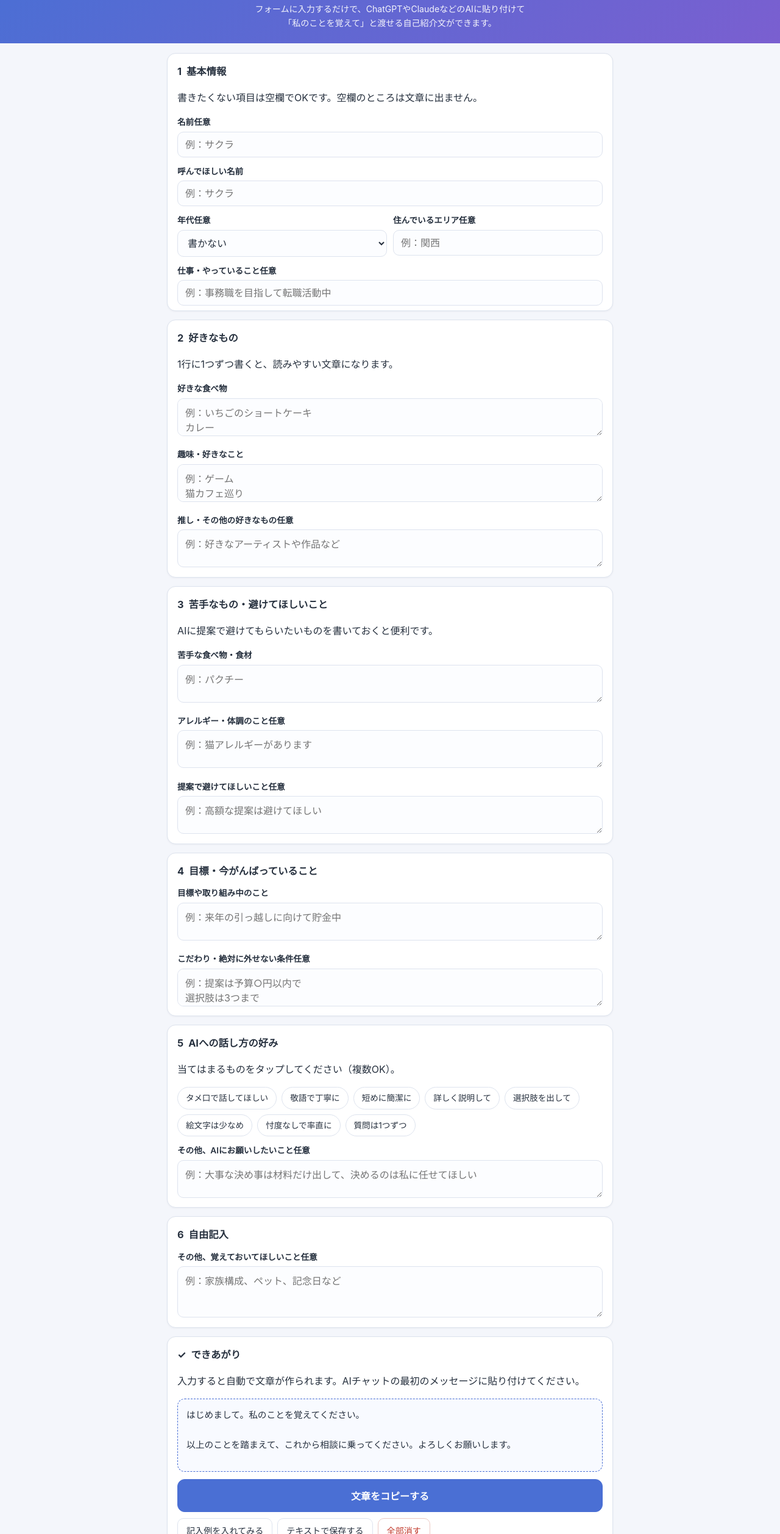
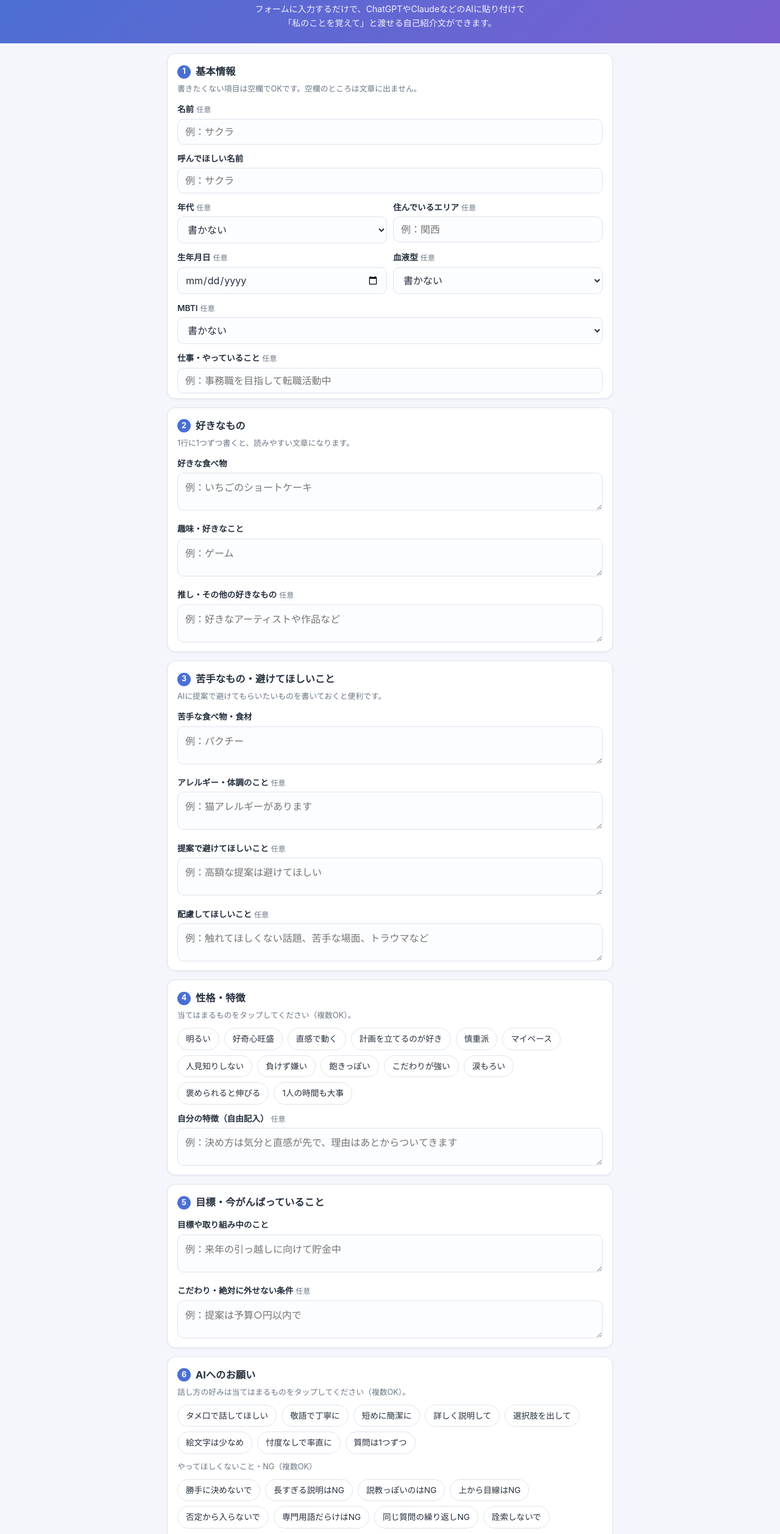
Before and after one commit to marin0610/ai-profile-maker, a plain HTML site: page index.html in a window 1280 px wide. Shown: the part 65-2580 px from the top of the page at 61% size. Drawn offline with Linux system fonts and the light colour scheme.

Commit message:
Add files via upload

```diff
--- a/index.html
+++ b/index.html
@@ -5,50 +5,38 @@
 <meta name="viewport" content="width=device-width, initial-scale=1.0">
 <title>AIに覚えてもらう プロフィール作成</title>
 <style>
-:root{
---bg:#f4f6fb; --card:#ffffff; --ink:#26303e; --sub:#6b7686;
---accent:#4a6fd4; --accent-soft:#e8eeff; --line:#dde3ee;
---warn:#c0392b; --radius:14px;
-}
-*{box-sizing:border-box; -webkit-tap-highlight-color:transparent;}
-body{margin:0; font-family:-apple-system,"Hiragino Kaku Gothic ProN","Yu Gothic UI","Noto Sans JP",sans-serif;
-background:var(--bg); color:var(--ink); line-height:1.65; font-size:16px;}
-header{background:linear-gradient(135deg,#4a6fd4,#7a5fd0); color:#fff; padding:26px 18px 22px; text-align:center;}
-header h1{margin:0 0 6px; font-size:1.35rem; letter-spacing:.02em;}
-header p{margin:0; font-size:.88rem; opacity:.92;}
-main{max-width:760px; margin:0 auto; padding:16px 14px 60px;}
-.card{background:var(--card); border:1px solid var(--line); border-radius:var(--radius);
-padding:16px 16px 8px; margin-bottom:14px; box-shadow:0 1px 3px rgba(30,40,60,.05);}
-.card h2{margin:0 0 4px; font-size:1.02rem; display:flex; align-items:center; gap:8px;}
-.card h2.no{background:var(--accent); color:#fff; width:22px; height:22px; border-radius:50%;
-display:inline-flex; align-items:center; justify-content:center; font-size:.78rem; flex:none;}
-.card.hint{margin:0 0 10px; font-size:.8rem; color:var(--sub);}
-label{display:block; font-size:.85rem; font-weight:600; margin:12px 0 4px;}
-label.opt{font-weight:400; color:var(--sub); font-size:.75rem; margin-left:4px;}
-input[type=text], select, textarea{width:100%; padding:10px 12px; border:1.5px solid var(--line);
-border-radius:10px; font-size:16px; font-family:inherit; background:#fcfdff; color:var(--ink);}
-input[type=text]:focus, select:focus, textarea:focus{outline:none; border-color:var(--accent); background:#fff;}
-textarea{resize:vertical; min-height:56px;}
-.row{display:flex; gap:10px;}.row > div{flex:1;}
-.chips{display:flex; flex-wrap:wrap; gap:8px; margin:6px 0 10px;}
-.chip{border:1.5px solid var(--line); background:#fff; color:var(--ink); border-radius:999px;
-padding:6px 13px; font-size:.85rem; cursor:pointer; user-select:none;}
-.chip.on{background:var(--accent); border-color:var(--accent); color:#fff; font-weight:600;}
-.actions{display:flex; flex-wrap:wrap; gap:8px; margin:4px 0 12px;}
-button{font-family:inherit; cursor:pointer; border-radius:10px; border:1.5px solid var(--line);
-background:#fff; color:var(--ink); padding:9px 14px; font-size:.88rem;}
-button.primary{background:var(--accent); border-color:var(--accent); color:#fff; font-weight:700;}
-button.big{width:100%; padding:14px; font-size:1rem; border-radius:12px;}
+:root{--bg:#f4f6fb;--card:#ffffff;--ink:#26303e;--sub:#6b7686;--accent:#4a6fd4;--line:#dde3ee;--warn:#c0392b;--radius:14px;}
+*{box-sizing:border-box;-webkit-tap-highlight-color:transparent;}
+body{margin:0;font-family:-apple-system,"Hiragino Kaku Gothic ProN","Yu Gothic UI","Noto Sans JP",sans-serif;background:var(--bg);color:var(--ink);line-height:1.65;font-size:16px;}
+header{background:linear-gradient(135deg,#4a6fd4,#7a5fd0);color:#fff;padding:26px 18px 22px;text-align:center;}
+header h1{margin:0 0 6px;font-size:1.35rem;letter-spacing:.02em;}
+header p{margin:0;font-size:.88rem;opacity:.92;}
+main{max-width:760px;margin:0 auto;padding:16px 14px 60px;}
+.card{background:var(--card);border:1px solid var(--line);border-radius:var(--radius);padding:16px 16px 8px;margin-bottom:14px;box-shadow:0 1px 3px rgba(30,40,60,.05);}
+.card h2{margin:0 0 4px;font-size:1.02rem;display:flex;align-items:center;gap:8px;}
+.card h2 .no{background:var(--accent);color:#fff;width:22px;height:22px;border-radius:50%;display:inline-flex;align-items:center;justify-content:center;font-size:.78rem;flex:none;}
+.card .hint{margin:0 0 10px;font-size:.8rem;color:var(--sub);}
+label{display:block;font-size:.85rem;font-weight:600;margin:12px 0 4px;}
+label .opt{font-weight:400;color:var(--sub);font-size:.75rem;margin-left:4px;}
+input[type=text],input[type=date],select,textarea{width:100%;padding:10px 12px;border:1.5px solid var(--line);border-radius:10px;font-size:16px;font-family:inherit;background:#fcfdff;color:var(--ink);}
+input[type=text]:focus,input[type=date]:focus,select:focus,textarea:focus{outline:none;border-color:var(--accent);background:#fff;}
+textarea{resize:vertical;min-height:56px;}
+.row{display:flex;gap:10px;}.row>div{flex:1;}
+.chips{display:flex;flex-wrap:wrap;gap:8px;margin:6px 0 10px;}
+.chip{border:1.5px solid var(--line);background:#fff;color:var(--ink);border-radius:999px;padding:6px 13px;font-size:.85rem;cursor:pointer;user-select:none;}
+.chip.on{background:var(--accent);border-color:var(--accent);color:#fff;font-weight:600;}
+.chip.ng.on{background:#b04a4a;border-color:#b04a4a;}
+.actions{display:flex;flex-wrap:wrap;gap:8px;margin:4px 0 12px;}
+button{font-family:inherit;cursor:pointer;border-radius:10px;border:1.5px solid var(--line);background:#fff;color:var(--ink);padding:9px 14px;font-size:.88rem;}
+button.primary{background:var(--accent);border-color:var(--accent);color:#fff;font-weight:700;}
+button.big{width:100%;padding:14px;font-size:1rem;border-radius:12px;}
 button:active{transform:translateY(1px);}
-#preview{white-space:pre-wrap; word-break:break-word; background:#f8faff; border:1.5px dashed var(--accent);
-border-radius:12px; padding:14px; font-size:.92rem; min-height:120px;}
-.saved-note{font-size:.78rem; color:var(--sub); text-align:center; margin:10px 0 0;}
-.toast{position:fixed; left:50%; bottom:26px; transform:translateX(-50%) translateY(20px);
-background:#26303e; color:#fff; padding:10px 18px; border-radius:999px; font-size:.9rem;
-opacity:0; pointer-events:none; transition:.25s;}
-.toast.show{opacity:1; transform:translateX(-50%) translateY(0);}
-.danger{color:var(--warn); border-color:#ecc9c4;}
-footer{text-align:center; color:var(--sub); font-size:.78rem; padding:0 16px 30px;}
+#preview{white-space:pre-wrap;word-break:break-word;background:#f8faff;border:1.5px dashed var(--accent);border-radius:12px;padding:14px;font-size:.92rem;min-height:120px;}
+.saved-note{font-size:.78rem;color:var(--sub);text-align:center;margin:10px 0 0;}
+.toast{position:fixed;left:50%;bottom:26px;transform:translateX(-50%) translateY(20px);background:#26303e;color:#fff;padding:10px 18px;border-radius:999px;font-size:.9rem;opacity:0;pointer-events:none;transition:.25s;}
+.toast.show{opacity:1;transform:translateX(-50%) translateY(0);}
+.danger{color:var(--warn);border-color:#ecc9c4;}
+footer{text-align:center;color:var(--sub);font-size:.78rem;padding:0 16px 30px;}
 </style>
 </head>
 <body>
@@ -57,7 +45,6 @@ footer{text-align:center; color:var(--sub); font-size:.78rem; padding:0 16px 30p
 <p>フォームに入力するだけで、ChatGPTやClaudeなどのAIに貼り付けて<br>「私のことを覚えて」と渡せる自己紹介文ができます。</p>
 </header>
 <main>
-
 <section class="card">
 <h2><span class="no">1</span>基本情報</h2>
 <p class="hint">書きたくない項目は空欄でOKです。空欄のところは文章に出ません。</p>
@@ -79,21 +66,40 @@ footer{text-align:center; color:var(--sub); font-size:.78rem; padding:0 16px 30p
 <input type="text" id="f-area" placeholder="例：関西">
 </div>
 </div>
+<div class="row">
+<div>
+<label for="f-birth">生年月日<span class="opt">任意</span></label>
+<input type="date" id="f-birth">
+</div>
+<div>
+<label for="f-blood">血液型<span class="opt">任意</span></label>
+<select id="f-blood">
+<option value="">書かない</option>
+<option>A型</option><option>B型</option><option>O型</option><option>AB型</option>
+</select>
+</div>
+</div>
+<label for="f-mbti">MBTI<span class="opt">任意</span></label>
+<select id="f-mbti">
+<option value="">書かない</option>
+<option>INTJ</option><option>INTP</option><option>ENTJ</option><option>ENTP</option>
+<option>INFJ</option><option>INFP</option><option>ENFJ</option><option>ENFP</option>
+<option>ISTJ</option><option>ISFJ</option><option>ESTJ</option><option>ESFJ</option>
+<option>ISTP</option><option>ISFP</option><option>ESTP</option><option>ESFP</option>
+</select>
 <label for="f-job">仕事・やっていること<span class="opt">任意</span></label>
 <input type="text" id="f-job" placeholder="例：事務職を目指して転職活動中">
 </section>
-
 <section class="card">
 <h2><span class="no">2</span>好きなもの</h2>
 <p class="hint">1行に1つずつ書くと、読みやすい文章になります。</p>
 <label for="f-like-food">好きな食べ物</label>
-<textarea id="f-like-food" placeholder="例：いちごのショートケーキ&#10;カレー"></textarea>
+<textarea id="f-like-food" placeholder="例：いちごのショートケーキ"></textarea>
 <label for="f-like-hobby">趣味・好きなこと</label>
-<textarea id="f-like-hobby" placeholder="例：ゲーム&#10;猫カフェ巡り"></textarea>
+<textarea id="f-like-hobby" placeholder="例：ゲーム"></textarea>
 <label for="f-like-other">推し・その他の好きなもの<span class="opt">任意</span></label>
 <textarea id="f-like-other" placeholder="例：好きなアーティストや作品など"></textarea>
 </section>
-
 <section class="card">
 <h2><span class="no">3</span>苦手なもの・避けてほしいこと</h2>
 <p class="hint">AIに提案で避けてもらいたいものを書いておくと便利です。</p>
@@ -103,39 +109,69 @@ footer{text-align:center; color:var(--sub); font-size:.78rem; padding:0 16px 30p
 <textarea id="f-allergy" placeholder="例：猫アレルギーがあります"></textarea>
 <label for="f-avoid">提案で避けてほしいこと<span class="opt">任意</span></label>
 <textarea id="f-avoid" placeholder="例：高額な提案は避けてほしい"></textarea>
+<label for="f-care">配慮してほしいこと<span class="opt">任意</span></label>
+<textarea id="f-care" placeholder="例：触れてほしくない話題、苦手な場面、トラウマなど"></textarea>
 </section>
-
 <section class="card">
-<h2><span class="no">4</span>目標・今がんばっていること</h2>
+<h2><span class="no">4</span>性格・特徴</h2>
+<p class="hint">当てはまるものをタップしてください（複数OK）。</p>
+<div class="chips" id="trait-chips">
+<span class="chip" data-v="明るい性格">明るい</span>
+<span class="chip" data-v="好奇心旺盛">好奇心旺盛</span>
+<span class="chip" data-v="直感で動くタイプ">直感で動く</span>
+<span class="chip" data-v="計画を立てるのが好き">計画を立てるのが好き</span>
+<span class="chip" data-v="慎重派">慎重派</span>
+<span class="chip" data-v="マイペース">マイペース</span>
+<span class="chip" data-v="人見知りしない">人見知りしない</span>
+<span class="chip" data-v="負けず嫌い">負けず嫌い</span>
+<span class="chip" data-v="飽きっぽいところがある">飽きっぽい</span>
+<span class="chip" data-v="こだわりが強い">こだわりが強い</span>
+<span class="chip" data-v="涙もろい">涙もろい</span>
+<span class="chip" data-v="褒められると伸びるタイプ">褒められると伸びる</span>
+<span class="chip" data-v="1人の時間も大事にしたい">1人の時間も大事</span>
+</div>
+<label for="f-traits-free">自分の特徴（自由記入）<span class="opt">任意</span></label>
+<textarea id="f-traits-free" placeholder="例：決め方は気分と直感が先で、理由はあとからついてきます"></textarea>
+</section>
+<section class="card">
+<h2><span class="no">5</span>目標・今がんばっていること</h2>
 <label for="f-goal">目標や取り組み中のこと</label>
 <textarea id="f-goal" placeholder="例：来年の引っ越しに向けて貯金中"></textarea>
 <label for="f-rules">こだわり・絶対に外せない条件<span class="opt">任意</span></label>
-<textarea id="f-rules" placeholder="例：提案は予算○円以内で&#10;選択肢は3つまで"></textarea>
+<textarea id="f-rules" placeholder="例：提案は予算○円以内で"></textarea>
 </section>
-
 <section class="card">
-<h2><span class="no">5</span>AIへの話し方の好み</h2>
-<p class="hint">当てはまるものをタップしてください（複数OK）。</p>
+<h2><span class="no">6</span>AIへのお願い</h2>
+<p class="hint">話し方の好みは当てはまるものをタップしてください（複数OK）。</p>
 <div class="chips" id="tone-chips">
-<span class="chip" data-tone="タメ口で話してほしい">タメ口で話してほしい</span>
-<span class="chip" data-tone="敬語で丁寧に話してほしい">敬語で丁寧に</span>
-<span class="chip" data-tone="短めに簡潔に答えてほしい">短めに簡潔に</span>
-<span class="chip" data-tone="理由も含めて詳しく説明してほしい">詳しく説明して</span>
-<span class="chip" data-tone="選択肢を出して提案してほしい">選択肢を出して</span>
-<span class="chip" data-tone="絵文字は少なめにしてほしい">絵文字は少なめ</span>
-<span class="chip" data-tone="忖度せず率直に意見を言ってほしい">忖度なしで率直に</span>
-<span class="chip" data-tone="質問は一度に1つずつしてほしい">質問は1つずつ</span>
+<span class="chip" data-v="タメ口で話してほしい">タメ口で話してほしい</span>
+<span class="chip" data-v="敬語で丁寧に話してほしい">敬語で丁寧に</span>
+<span class="chip" data-v="短めに簡潔に答えてほしい">短めに簡潔に</span>
+<span class="chip" data-v="理由も含めて詳しく説明してほしい">詳しく説明して</span>
+<span class="chip" data-v="選択肢を出して提案してほしい">選択肢を出して</span>
+<span class="chip" data-v="絵文字は少なめにしてほしい">絵文字は少なめ</span>
+<span class="chip" data-v="忖度せず率直に意見を言ってほしい">忖度なしで率直に</span>
+<span class="chip" data-v="質問は一度に1つずつしてほしい">質問は1つずつ</span>
+</div>
+<p class="hint">やってほしくないこと・NG（複数OK）</p>
+<div class="chips" id="ng-chips">
+<span class="chip ng" data-v="勝手に決めないでほしい">勝手に決めないで</span>
+<span class="chip ng" data-v="長すぎる説明はしないでほしい">長すぎる説明はNG</span>
+<span class="chip ng" data-v="説教っぽくしないでほしい">説教っぽいのはNG</span>
+<span class="chip ng" data-v="上から目線で話さないでほしい">上から目線はNG</span>
+<span class="chip ng" data-v="否定から入らないでほしい">否定から入らないで</span>
+<span class="chip ng" data-v="専門用語ばかり使わないでほしい">専門用語だらけはNG</span>
+<span class="chip ng" data-v="同じ質問を繰り返さないでほしい">同じ質問の繰り返しNG</span>
+<span class="chip ng" data-v="プライベートを詮索しないでほしい">詮索しないで</span>
 </div>
 <label for="f-tone-free">その他、AIにお願いしたいこと<span class="opt">任意</span></label>
 <textarea id="f-tone-free" placeholder="例：大事な決め事は材料だけ出して、決めるのは私に任せてほしい"></textarea>
 </section>
-
 <section class="card">
-<h2><span class="no">6</span>自由記入</h2>
+<h2><span class="no">7</span>自由記入</h2>
 <label for="f-free">その他、覚えておいてほしいこと<span class="opt">任意</span></label>
 <textarea id="f-free" style="min-height:84px" placeholder="例：家族構成、ペット、記念日など"></textarea>
 </section>
-
 <section class="card">
 <h2><span class="no">✓</span>できあがり</h2>
 <p class="hint">入力すると自動で文章が作られます。AIチャットの最初のメッセージに貼り付けてください。</p>
@@ -149,22 +185,18 @@ footer{text-align:center; color:var(--sub); font-size:.78rem; padding:0 16px 30p
 </div>
 <p class="saved-note">入力内容はこのブラウザに自動保存されます（サーバーには送られません）。</p>
 </section>
-
 </main>
 <footer>AIプロフィール作成｜入力内容はお使いのブラウザ内だけに保存されます</footer>
 <div class="toast" id="toast">コピーしました</div>
-
 <script>
 "use strict";
 const KEY = "ai-profile-maker-v1";
-const FIELDS = ["name","call","age","area","job","like-food","like-hobby","like-other",
-"ng-food","allergy","avoid","goal","rules","tone-free","free"];
-const state = { fields:{}, tones:[]};
-
-function $(id){ return document.getElementById(id);}
-function linesToList(text){
-return text.split("\n").map(s=>s.trim()).filter(Boolean).map(s=>"・"+s).join("\n");
-}
+const LB = "【", RB = "】";
+const FIELDS = ["name","call","age","area","birth","blood","mbti","job","like-food","like-hobby","like-other","ng-food","allergy","avoid","care","traits-free","goal","rules","tone-free","free"];
+const state = { fields:{}, tones:[], traits:[], ngs:[] };
+function $(id){ return document.getElementById(id); }
+function linesToList(text){ return text.split("\n").map(s=>s.trim()).filter(Boolean).map(s=>"・"+s).join("\n"); }
+function head(s){ return LB + s + RB; }
 function buildText(){
   const f = state.fields;
   const out = [];
@@ -175,72 +207,70 @@ if(f["name"]) basics.push("名前は"+f["name"]+"です。");
   if(f["call"]) basics.push("「"+f["call"]+"」と呼んでください。");
   if(f["age"]) basics.push(f["age"]+"です。");
   if(f["area"]) basics.push(f["area"]+"に住んでいます。");
+  if(f["birth"]){ const p = f["birth"].split("-"); if(p.length === 3) basics.push("生年月日は"+Number(p[0])+"年"+Number(p[1])+"月"+Number(p[2])+"日です。"); }
+  if(f["blood"]) basics.push("血液型は"+f["blood"]+"です。");
+  if(f["mbti"]) basics.push("MBTIは"+f["mbti"]+"です。");
   if(f["job"]) basics.push(f["job"]+"。");
-if(basics.length){ out.push(""); out.push(basics.join("")); out.push("");}
-
+  if(basics.length){ out.push(head("基本情報")); out.push(basics.join("")); out.push(""); }
   const likes = [];
   if(f["like-food"]) likes.push("好きな食べ物：\n"+linesToList(f["like-food"]));
   if(f["like-hobby"]) likes.push("趣味・好きなこと：\n"+linesToList(f["like-hobby"]));
   if(f["like-other"]) likes.push("推し・その他の好きなもの：\n"+linesToList(f["like-other"]));
-if(likes.length){ out.push(""); out.push(likes.join("\n")); out.push("");}
-
+  if(likes.length){ out.push(head("好きなもの")); out.push(likes.join("\n")); out.push(""); }
   const ngs = [];
   if(f["ng-food"]) ngs.push("苦手な食べ物・食材：\n"+linesToList(f["ng-food"]));
   if(f["allergy"]) ngs.push("アレルギー・体調のこと：\n"+linesToList(f["allergy"]));
   if(f["avoid"]) ngs.push("提案で避けてほしいこと：\n"+linesToList(f["avoid"]));
-if(ngs.length){ out.push(""); out.push(ngs.join("\n")); out.push("");}
-
-if(f["goal"]){ out.push(""); out.push(f["goal"].trim()); out.push("");}
-if(f["rules"]){ out.push(""); out.push(f["rules"].trim()); out.push("");}
-
+  if(f["care"]) ngs.push("配慮してほしいこと：\n"+linesToList(f["care"]));
+  if(ngs.length){ out.push(head("苦手なもの・避けてほしいこと")); out.push(ngs.join("\n")); out.push(""); }
+  const traits = state.traits.slice();
+  if(f["traits-free"] && f["traits-free"].trim()) traits.push(f["traits-free"].trim());
+  if(traits.length){ out.push(head("性格・特徴")); out.push(traits.map(s=>"・"+s).join("\n")); out.push(""); }
+  if(f["goal"]){ out.push(head("目標・今がんばっていること")); out.push(f["goal"].trim()); out.push(""); }
+  if(f["rules"]){ out.push(head("こだわり・絶対に外せない条件")); out.push(f["rules"].trim()); out.push(""); }
   const tones = state.tones.slice();
   if(f["tone-free"] && f["tone-free"].trim()) tones.push(f["tone-free"].trim());
-if(tones.length){ out.push(""); out.push(tones.map(s=>"・"+s).join("\n")); out.push("");}
-
-if(f["free"]){ out.push(""); out.push(f["free"].trim()); out.push("");}
-
+  if(tones.length){ out.push(head("話し方のお願い")); out.push(tones.map(s=>"・"+s).join("\n")); out.push(""); }
+  if(state.ngs.length){ out.push(head("やってほしくないこと・NG")); out.push(state.ngs.map(s=>"・"+s).join("\n")); out.push(""); }
+  if(f["free"]){ out.push(head("その他")); out.push(f["free"].trim()); out.push(""); }
   out.push("以上のことを踏まえて、これから相談に乗ってください。よろしくお願いします。");
   return out.join("\n");
 }
-function render(){
-$("preview").textContent = buildText();
-}
-function save(){
-try{ localStorage.setItem(KEY, JSON.stringify(state));}catch(e){}
-}
+function render(){ $("preview").textContent = buildText(); }
+function save(){ try{ localStorage.setItem(KEY, JSON.stringify(state)); }catch(e){} }
 function load(){
   try{
     const raw = localStorage.getItem(KEY);
     if(!raw) return;
     const data = JSON.parse(raw);
     if(data && data.fields) state.fields = data.fields;
-if(data && Array.isArray(data.tones)) state.tones = data.tones;
+    ["tones","traits","ngs"].forEach(k=>{ if(data && Array.isArray(data[k])) state[k] = data[k]; });
   }catch(e){}
 }
+function bindChips(containerId, key){
+  document.querySelectorAll("#"+containerId+" .chip").forEach(ch=>{
+    ch.classList.toggle("on", state[key].includes(ch.dataset.v));
+    ch.addEventListener("click", ()=>{
+      const v = ch.dataset.v;
+      const i = state[key].indexOf(v);
+      if(i >= 0) state[key].splice(i,1); else state[key].push(v);
+      ch.classList.toggle("on");
+      save(); render();
+    });
+  });
+}
 function applyToForm(){
-FIELDS.forEach(k=>{
-const el = $("f-"+k);
-if(el) el.value = state.fields[k] || "";
+  FIELDS.forEach(k=>{ const el = $("f-"+k); if(el) el.value = state.fields[k] || ""; });
+  [["tone-chips","tones"],["trait-chips","traits"],["ng-chips","ngs"]].forEach(pair=>{
+    document.querySelectorAll("#"+pair[0]+" .chip").forEach(ch=>{
+      ch.classList.toggle("on", state[pair[1]].includes(ch.dataset.v));
     });
-document.querySelectorAll("#tone-chips.chip").forEach(ch=>{
-ch.classList.toggle("on", state.tones.includes(ch.dataset.tone));
   });
 }
 FIELDS.forEach(k=>{
   const el = $("f-"+k);
-el.addEventListener("input", ()=>{
-state.fields[k] = el.value;
-save(); render();
-});
-});
-document.querySelectorAll("#tone-chips.chip").forEach(ch=>{
-ch.addEventListener("click", ()=>{
-const t = ch.dataset.tone;
-const i = state.tones.indexOf(t);
-if(i >= 0) state.tones.splice(i,1); else state.tones.push(t);
-ch.classList.toggle("on");
-save(); render();
-});
+  el.addEventListener("input", ()=>{ state.fields[k] = el.value; save(); render(); });
+  el.addEventListener("change", ()=>{ state.fields[k] = el.value; save(); render(); });
 });
 function toast(msg){
   const el = $("toast");
@@ -250,15 +280,11 @@ setTimeout(()=>el.classList.remove("show"), 1800);
 }
 $("btn-copy").addEventListener("click", async ()=>{
   const text = buildText();
-try{
-await navigator.clipboard.writeText(text);
-toast("コピーしました");
-}catch(e){
+  try{ await navigator.clipboard.writeText(text); toast("コピーしました"); }
+  catch(e){
     const ta = document.createElement("textarea");
-ta.value = text; document.body.appendChild(ta);
-ta.select();
-try{ document.execCommand("copy"); toast("コピーしました");}
-catch(e2){ toast("コピーできませんでした");}
+    ta.value = text; document.body.appendChild(ta); ta.select();
+    try{ document.execCommand("copy"); toast("コピーしました"); }catch(e2){ toast("コピーできませんでした"); }
     document.body.removeChild(ta);
   }
 });
@@ -272,28 +298,31 @@ URL.revokeObjectURL(a.href);
 });
 $("btn-clear").addEventListener("click", ()=>{
   if(!confirm("入力内容を全部消しますか？")) return;
-state.fields = {}; state.tones = [];
-try{ localStorage.removeItem(KEY);}catch(e){}
+  state.fields = {}; state.tones = []; state.traits = []; state.ngs = [];
+  try{ localStorage.removeItem(KEY); }catch(e){}
   applyToForm(); render();
   toast("消去しました");
 });
 $("btn-sample").addEventListener("click", ()=>{
   state.fields = {
-"name":"サクラ", "call":"サクラ", "age":"20代", "area":"関西",
+    "name":"サクラ","call":"サクラ","age":"20代","area":"関西","birth":"2000-06-10","blood":"B型","mbti":"ENFP",
     "job":"カフェでアルバイトをしています",
-"like-food":"プリン\nオムライス", "like-hobby":"散歩\n音楽を聴くこと",
-"like-other":"", "ng-food":"辛いもの", "allergy":"",
-"avoid":"高額な提案は避けてほしい",
-"goal":"貯金して、来年旅行に行くこと",
-"rules":"提案は予算1万円以内で",
-"tone-free":"", "free":"猫を飼っています"
+    "like-food":"プリン\nオムライス","like-hobby":"散歩\n音楽を聴くこと","like-other":"",
+    "ng-food":"辛いもの","allergy":"","avoid":"高額な提案は避けてほしい","care":"",
+    "traits-free":"","goal":"貯金して、来年旅行に行くこと","rules":"提案は予算1万円以内で",
+    "tone-free":"","free":"猫を飼っています"
   };
   state.tones = ["タメ口で話してほしい","選択肢を出して提案してほしい"];
+  state.traits = ["好奇心旺盛","直感で動くタイプ"];
+  state.ngs = ["勝手に決めないでほしい","説教っぽくしないでほしい"];
   save(); applyToForm(); render();
   toast("記入例を入れました");
 });
 load();
 applyToForm();
+bindChips("tone-chips","tones");
+bindChips("trait-chips","traits");
+bindChips("ng-chips","ngs");
 render();
 </script>
 </body>
```
Also changed, not shown: 1 other file. Lines whose indentation alone changed are shown as unchanged.
